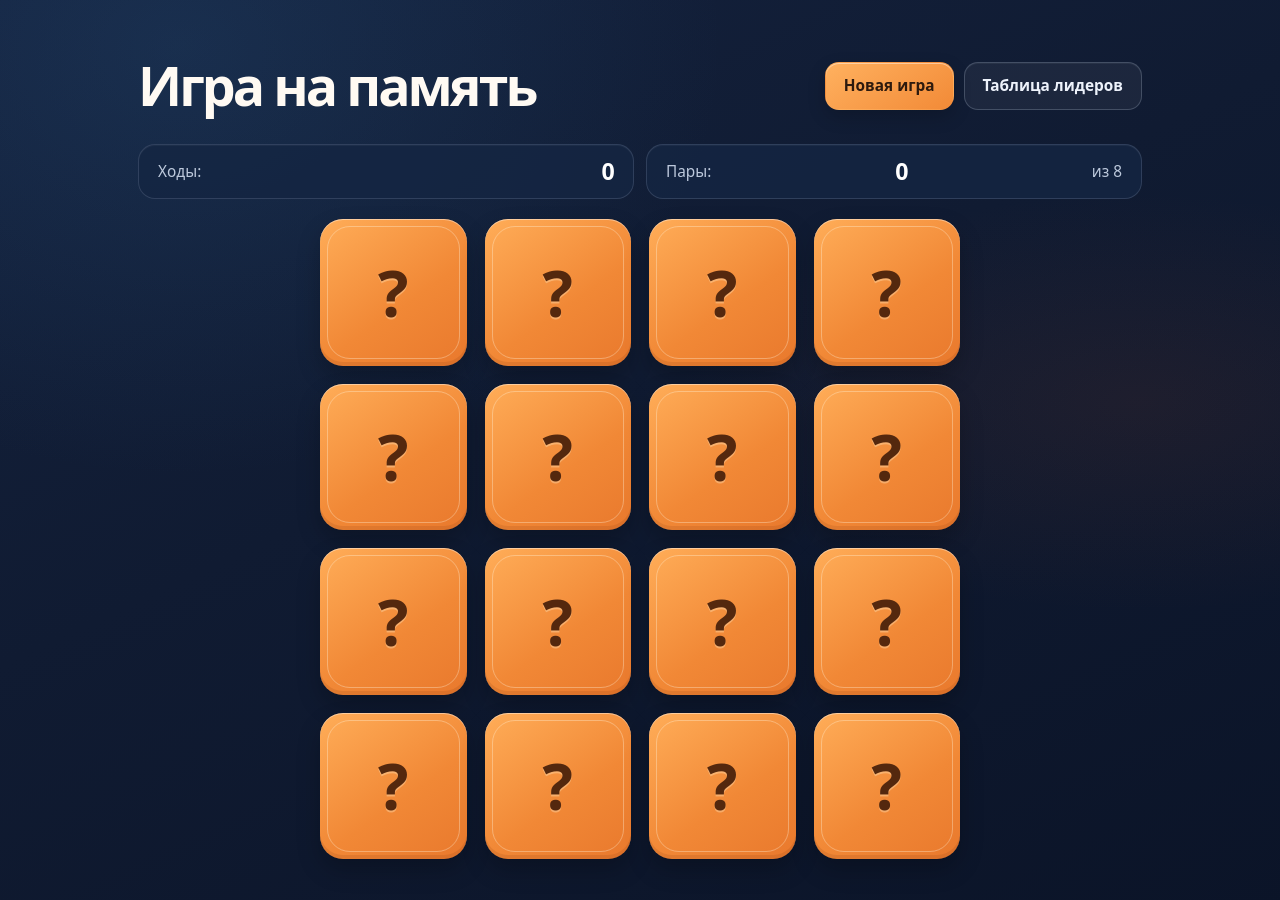
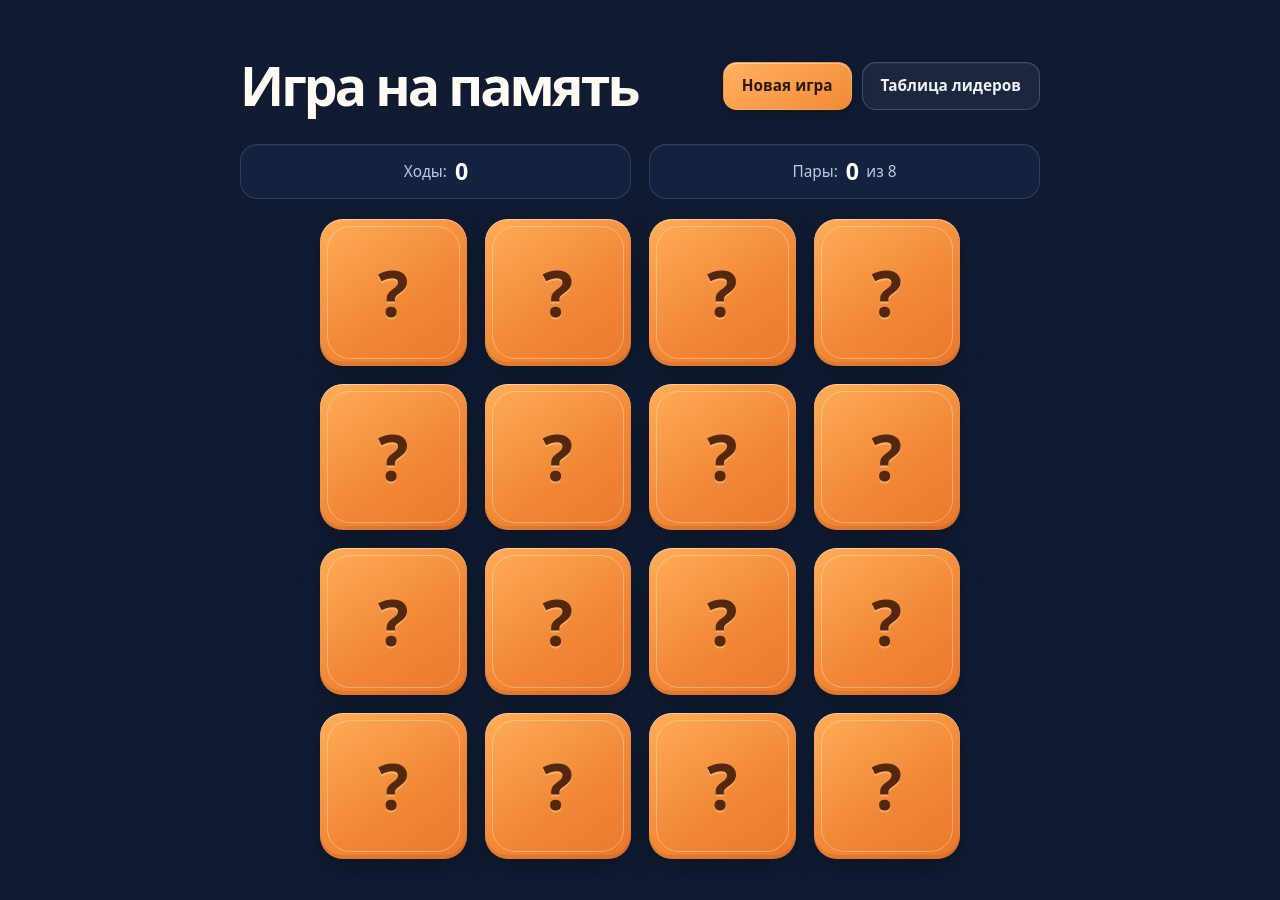
Before and after one commit to SGudman/memory-game, a plain HTML site: page index.html in a window 1280 px wide. Drawn offline with Linux system fonts and the light colour scheme.

Commit message:
fix: simplify background, align controls and update tab title

```diff
--- a/index.html
+++ b/index.html
@@ -4,7 +4,7 @@
     <meta charset="utf-8">
     <meta name="viewport" content="width=device-width, initial-scale=1">
     <meta name="theme-color" content="#101b32">
-    <title>Пары животных — Memory Game</title>
+    <title>Memory Game — Пары животных</title>
     <link rel="stylesheet" href="style.css">
   </head>
   <body>
--- a/style.css
+++ b/style.css
@@ -29,10 +29,7 @@ body {
   min-height: 100vh;
   margin: 0;
   color: var(--ink);
-  background:
-    radial-gradient(ellipse at 14% 5%, rgb(43 91 137 / 24%), transparent 34rem),
-    radial-gradient(ellipse at 89% 44%, rgb(138 65 39 / 13%), transparent 29rem),
-    linear-gradient(155deg, #14223e 0%, var(--navy-900) 44%, var(--navy-950) 100%);
+  background: var(--navy-900);
 }
 
 body.modal-open {
@@ -53,6 +50,9 @@ button {
 
 .game-header {
   display: flex;
+  width: min(100%, 800px);
+  margin-left: auto;
+  margin-right: auto;
   align-items: center;
   justify-content: space-between;
   gap: 24px;
@@ -129,17 +129,18 @@ button {
 
 .game-stats {
   display: grid;
+  width: min(100%, 800px);
   grid-template-columns: repeat(2, minmax(0, 1fr));
-  gap: 12px;
-  margin: 0 0 20px;
+  gap: clamp(10px, 1.7vw, 18px);
+  margin: 0 auto 20px;
 }
 
 .game-stats > * {
   display: flex;
   min-width: 0;
   align-items: center;
-  justify-content: space-between;
-  gap: 12px;
+  justify-content: center;
+  gap: 8px;
   margin: 0;
   padding: 15px 19px;
   border: 1px solid var(--line);
```
